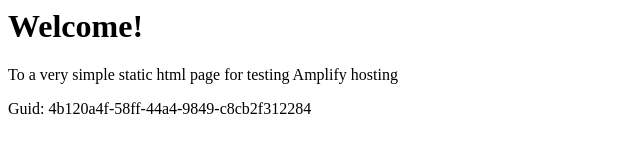
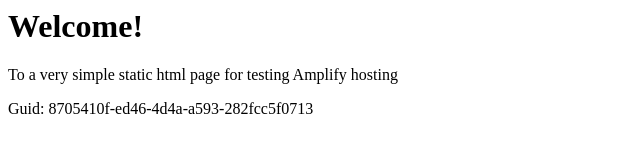
Before and after one commit to aws-aemilia-lhr/Github-PR-Commit-Integration-Test-DoNotTouch-GithubWebhookPreviewCanaryTest-v1-preprod-eu-west-2, a website: page src/index.html in a window 1280 px wide. Shown: the full height of the page, 0-640 px from the left. Drawn offline with Linux system fonts and the light colour scheme.

Commit message:
commit from integ tests

```diff
--- a/src/index.html
+++ b/src/index.html
@@ -12,6 +12,6 @@
 <body>
     <h1>Welcome!</h1>
     <p>To a very simple static html page for testing Amplify hosting</p>
-    <p>Guid: 4b120a4f-58ff-44a4-9849-c8cb2f312284</p></body>
+    <p>Guid: 8705410f-ed46-4d4a-a593-282fcc5f0713</p></body>
 
 </html>
```
